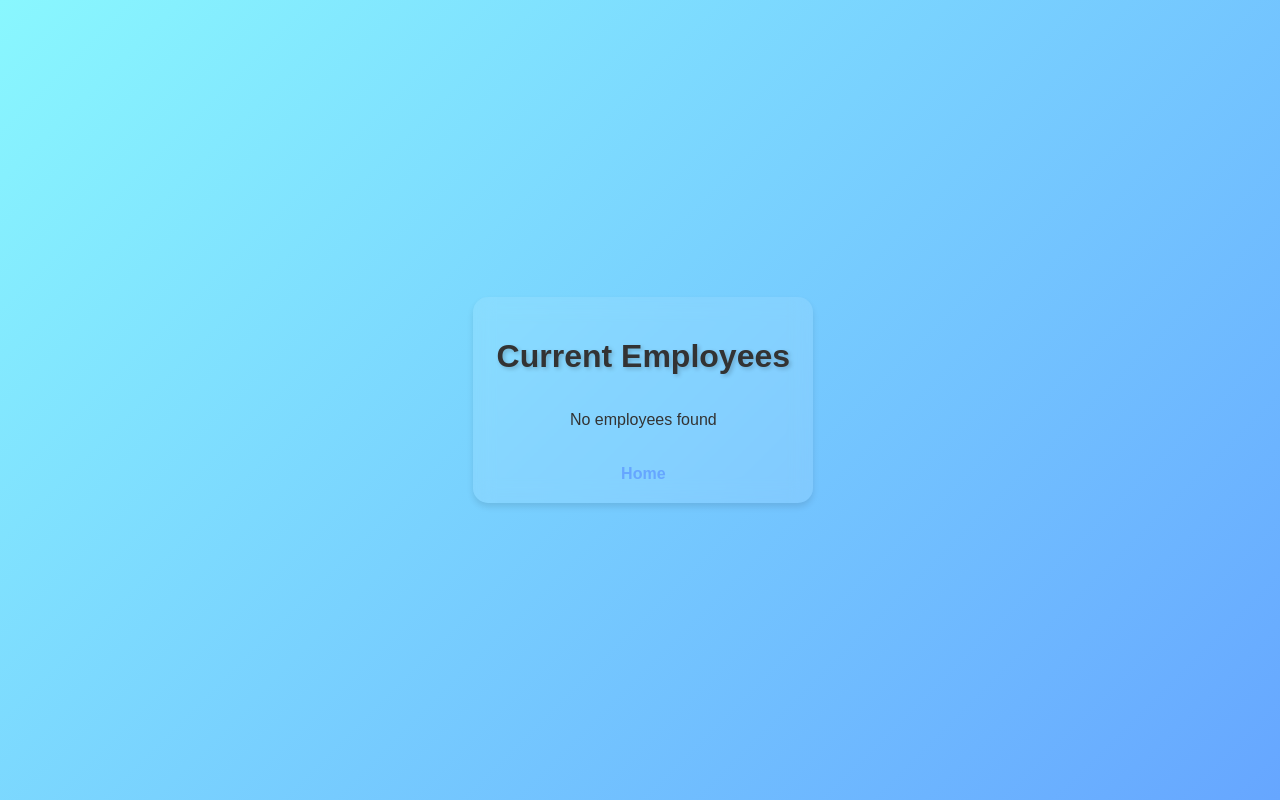
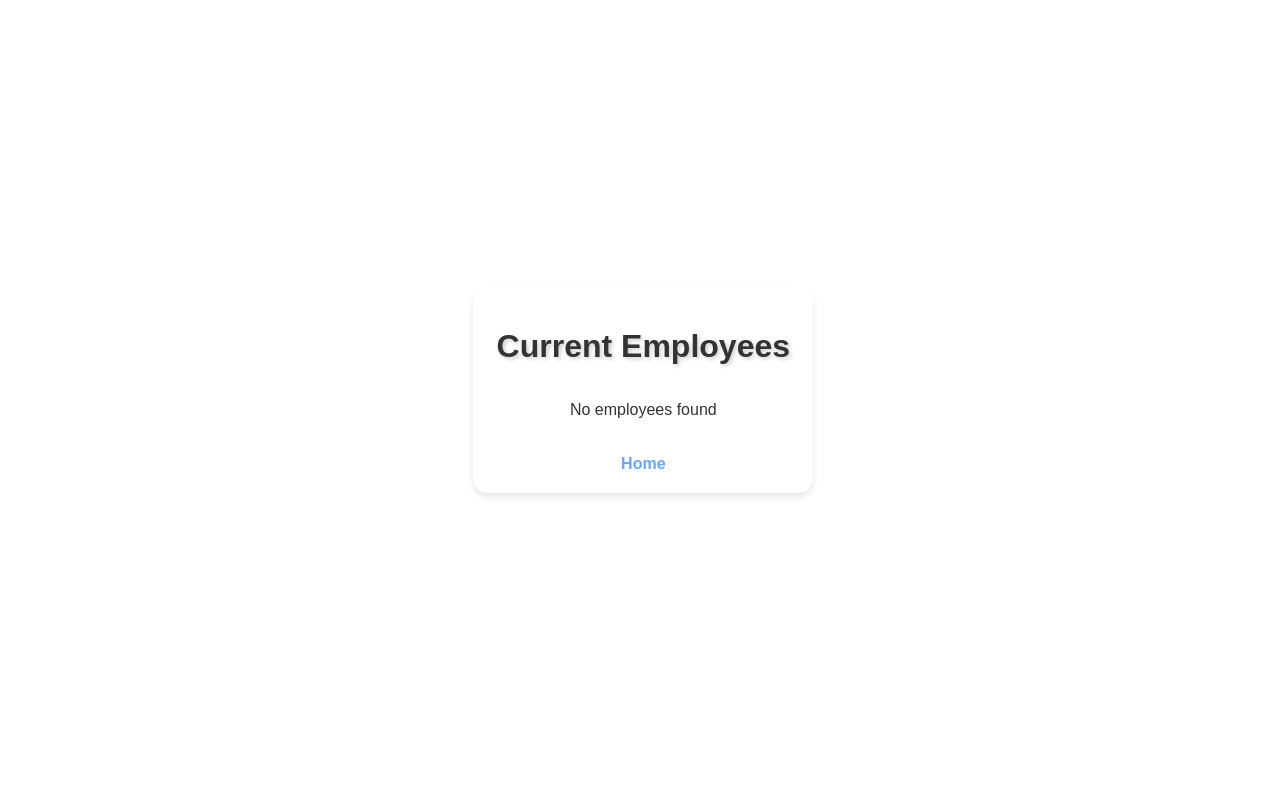
Before and after one commit to SabrinaMouginot/HRNet_P14, a React (Vite) app: page /users in a window 1280 px wide. Built offline with nearby package versions, Linux system fonts and the light colour scheme.

Commit message:
travail de style

```diff
--- a/src/app.css
+++ b/src/app.css
@@ -52,13 +52,11 @@ label {
 }
 
 /* *********** */
-
 /* Appliquer un background avec un dégradé sur toutes les pages */
 body {
   margin: 0;
   padding: 0;
   font-family: Arial, sans-serif;
-    background: linear-gradient(135deg, #89f7fe 0%, #66a6ff 100%);
   min-height: 100vh;
   display: flex;
   justify-content: center;
@@ -67,19 +65,18 @@ body {
 
 /* Style général du conteneur */
 .container {
-    background-color: rgba(255, 255, 255, 0.1);
-    backdrop-filter: blur(10px); /* Effet de flou */
+
   border-radius: 15px;
   padding: 20px;
   box-shadow: 0 4px 6px rgba(0, 0, 0, 0.1);
   max-width: 1000px;
   width: 90%;
   color: #333;
+  margin-bottom: 20px;
 }
 
 /* Style pour les titres */
 h1, h2 {
-    /* color: #ffffff; */
   text-shadow: 2px 2px 4px rgba(0, 0, 0, 0.2);
   text-align: center;
   margin-bottom: 20px;
@@ -97,7 +94,6 @@ body {
 
 a:hover {
   color: #89f7fe;
-    color: #ffffff;
 }
 
 /* Style des tables */
@@ -131,6 +127,9 @@ body {
   border-radius: 5px;
   cursor: pointer;
   transition: background-color 0.3s ease;
+}
+
+button {
   display: flex;
   margin-top: 10px;
 }
@@ -138,11 +137,3 @@ body {
 button:hover, input[type="submit"]:hover {
   background-color: #89f7fe;
 }
-
-  /* Style pour les messages d'erreur */
-.error-message {
-    color: #ff4c4c;
-    font-weight: bold;
-    margin-top: 10px;
-    text-align: center;
-  }
```
Lines whose indentation alone changed are shown as unchanged.
